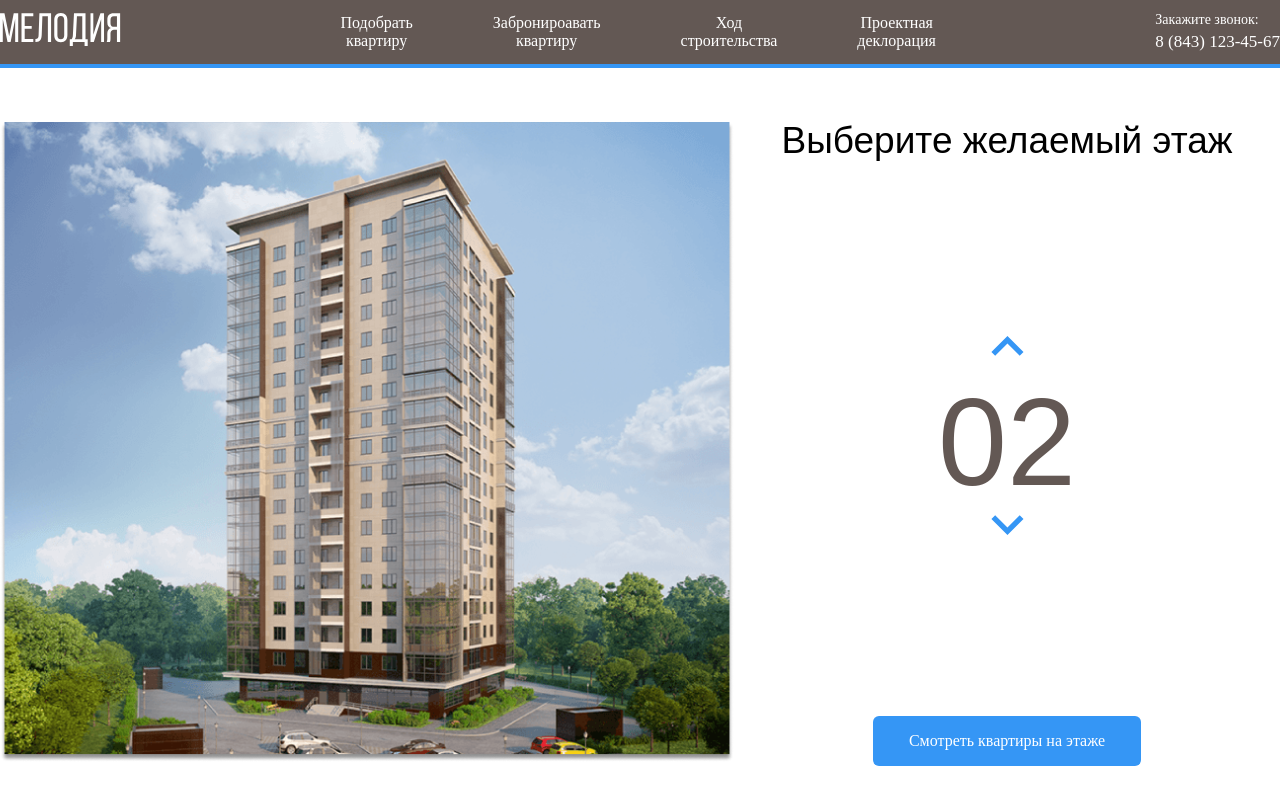
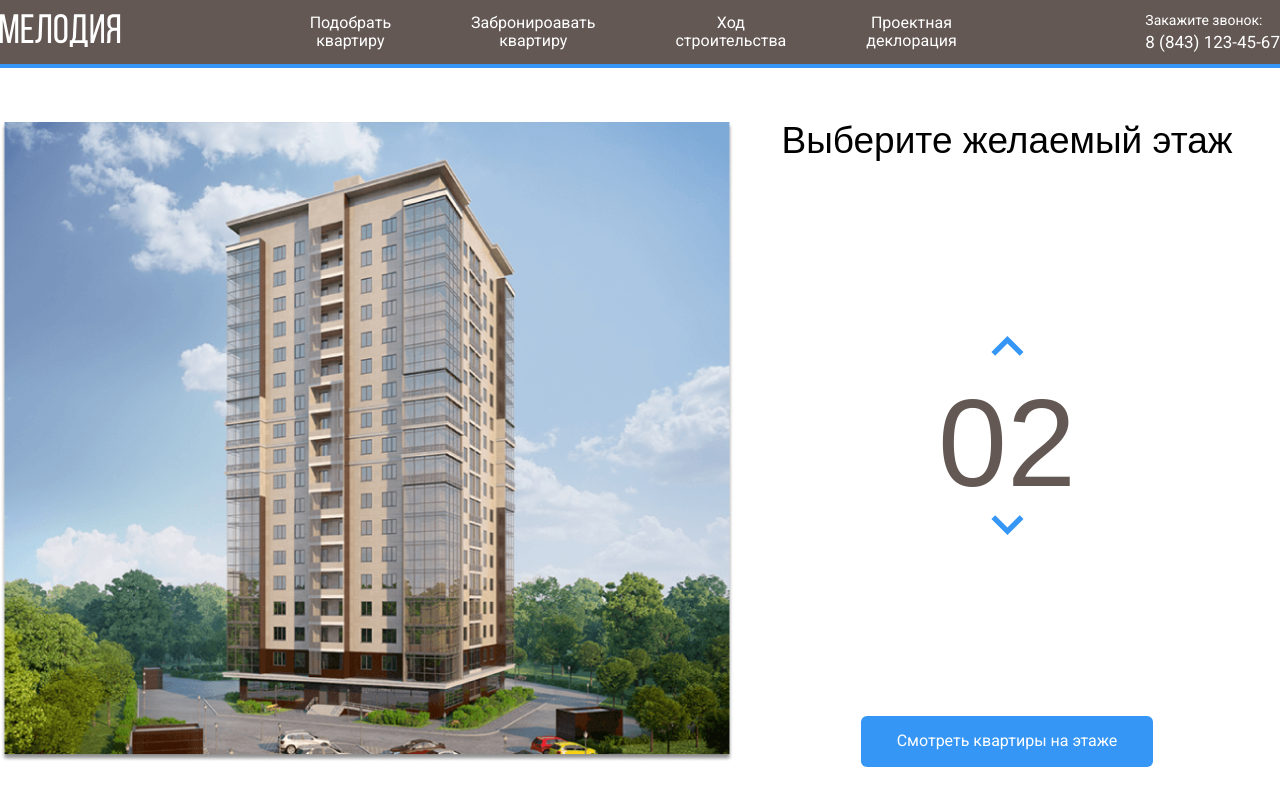
Before and after one commit to Gen9ft/melody, a plain HTML site: page index.html in a window 1280 px wide. Drawn offline with nearby package versions, Linux system fonts and the light colour scheme.

Commit message:
поменял шрифт в главном меню
наконец то я смог поменять шрифт в главном меню

```diff
--- a/css/style.css
+++ b/css/style.css
@@ -10,7 +10,7 @@
   box-sizing: border-box;
 }
 
-.body {
+body {
   font-family: "Roboto", sans-serif;
 }
 
--- a/index.html
+++ b/index.html
@@ -9,7 +9,7 @@
 
 <link rel="preconnect" href="https://fonts.googleapis.com">
 <link rel="preconnect" href="https://fonts.gstatic.com" crossorigin>
-<link href="https://fonts.googleapis.com/css2?family=Roboto:wght@700&display=swap" rel="stylesheet">
+<link href="https://fonts.googleapis.com/css2?family=Roboto:wght@400;700&display=swap" rel="stylesheet">
 
   <link rel="stylesheet" href="css/style.css">
   <link rel="stylesheet" href="css/normalize.css">
```
